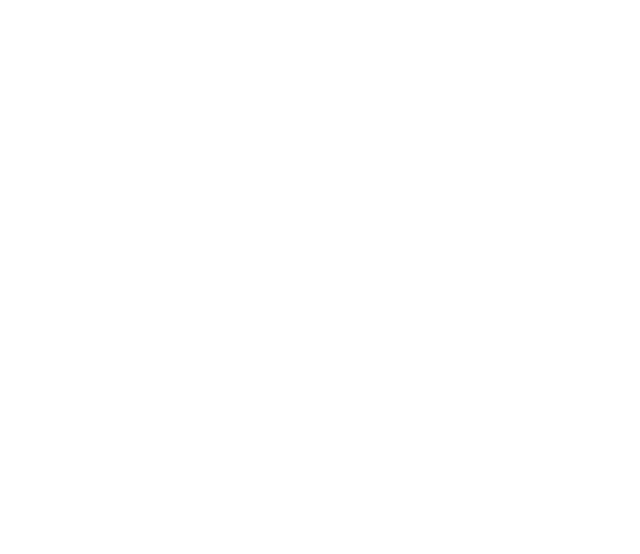
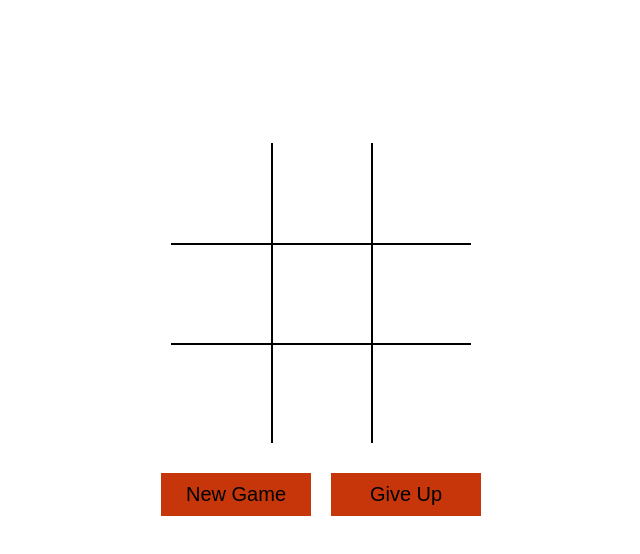
Before and after one commit to vatsan1993/aa-practice-for-week-09-tic-tac-toe-dom-long-practice, a website: page public/index.html in a window 1280 px wide. Shown: the whole page, without its empty margins (319-959 px from the left). Drawn offline with Linux system fonts and the light colour scheme.

Commit message:
added basic ui, added click functionality without computer playing.

```diff
--- /dev/null
+++ b/public/board.js
@@ -0,0 +1,25 @@
+export default class Board {
+  constructor() {
+    this.grid = [];
+    this.currentSymbol = 'x';
+  }
+  setup() {
+    for (let i = 0; i < 3; i++) {
+      let row = [];
+      for (let j = 0; j < 3; j++) {
+        row.push(null);
+      }
+      this.grid.push(row);
+    }
+  }
+
+  insert(row, col) {
+    let currentValue = this.grid[row][col];
+    if (!currentValue) {
+      this.grid[row][col] = this.currentSymbol;
+      this.currentSymbol = this.currentSymbol === 'x' ? 'y' : 'x';
+      return true;
+    }
+    return false;
+  }
+}
--- a/public/index.html
+++ b/public/index.html
@@ -6,12 +6,20 @@
   <meta name="viewport" content="width=device-width, initial-scale=1.0">
   <title>Tic-Tac-Toe</title>
   <link rel="stylesheet" href="./main.css">
-  <script src="./tic-tac-toe.js"></script>
+  <script src="./tic-tac-toe.js" type="module"></script>
 </head>
 
 <body>
   <!-- HTML structure for the UI: -->
   <!-- Your code here -->
+   <h1 class="result-message"></h1>
+   <div class="grid">
+
+   </div>
+   <div class="button-container">
+    <button class="new-game">New Game</button>
+    <button class="give-up">Give Up</button>
+   </div>
 </body>
 
 </html>
--- a/public/main.css
+++ b/public/main.css
@@ -1 +1,53 @@
 /* Your code here */
+h1{
+    height: 100px;
+}
+
+.grid{
+    display: grid;
+    grid-template-columns: repeat(3, 100px);
+    grid-template-rows: repeat(3, 100px);
+    width: 300px;
+    margin: auto;
+    margin: 20px auto;
+}
+
+.cell{
+    width: 100px;
+    height: 100px;
+    display: flex;
+    justify-content: center;
+    align-items: center;
+    font-size: 30px;
+    cursor: pointer;
+}
+
+.cell[data-col = "0"],.cell[data-col = "1"]{
+    border-right: 2px solid black;
+    border-bottom: 2px solid black;
+}
+
+.cell[data-col = "2"]{
+    border-bottom: 2px solid black;
+}
+
+
+.cell[data-row = "2"]{
+    border-bottom: 0;
+}
+
+.button-container{
+    display: flex;
+    justify-content: center;
+
+
+}
+
+button{
+    border: 0;
+    background-color: rgb(198, 54, 10);
+    width: 150px;
+    margin: 10px;
+    font-size: 20px;
+    padding: 10px;
+}
--- a/public/tic-tac-toe.js
+++ b/public/tic-tac-toe.js
@@ -1 +1,30 @@
+import Board from './board.js';
 // Your code here
+let board = new Board();
+board.setup();
+const makeMove = (event) => {
+  let cell = event.target;
+  let row = cell.dataset.row;
+  let col = cell.dataset.col;
+  let currentSymbol = board.currentSymbol;
+  if (board.insert(row, col)) {
+    cell.textContent = currentSymbol;
+  }
+};
+let createGrid = () => {
+  let gridDiv = document.querySelector('.grid');
+  for (let i = 0; i < 3; i++) {
+    for (let j = 0; j < 3; j++) {
+      let cell = document.createElement('div');
+      cell.className = 'cell';
+      cell.setAttribute('data-row', i);
+      cell.setAttribute('data-col', j);
+      gridDiv.appendChild(cell);
+      cell.addEventListener('click', makeMove);
+    }
+  }
+};
+
+window.addEventListener('DOMContentLoaded', () => {
+  createGrid();
+});
```
